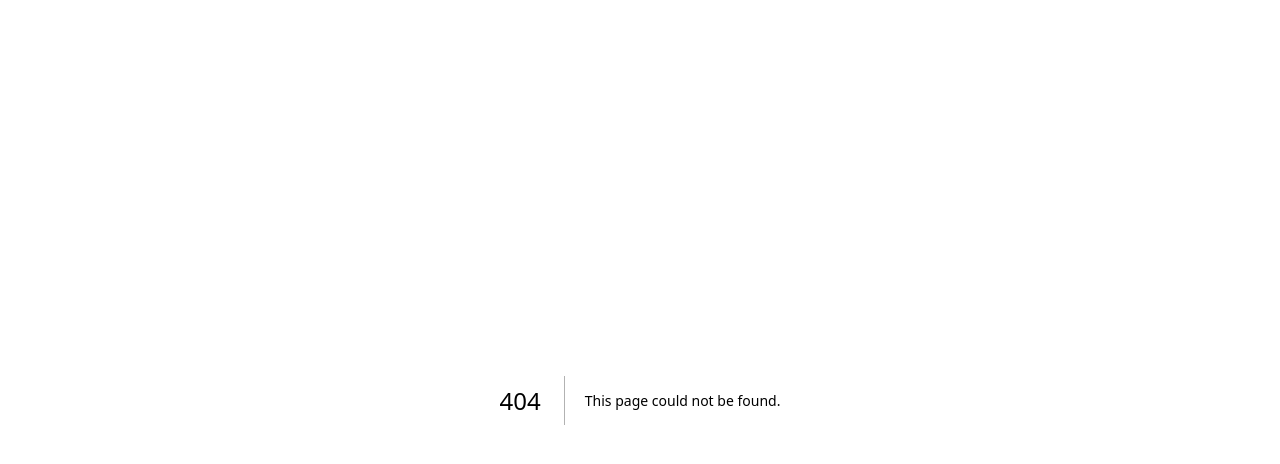
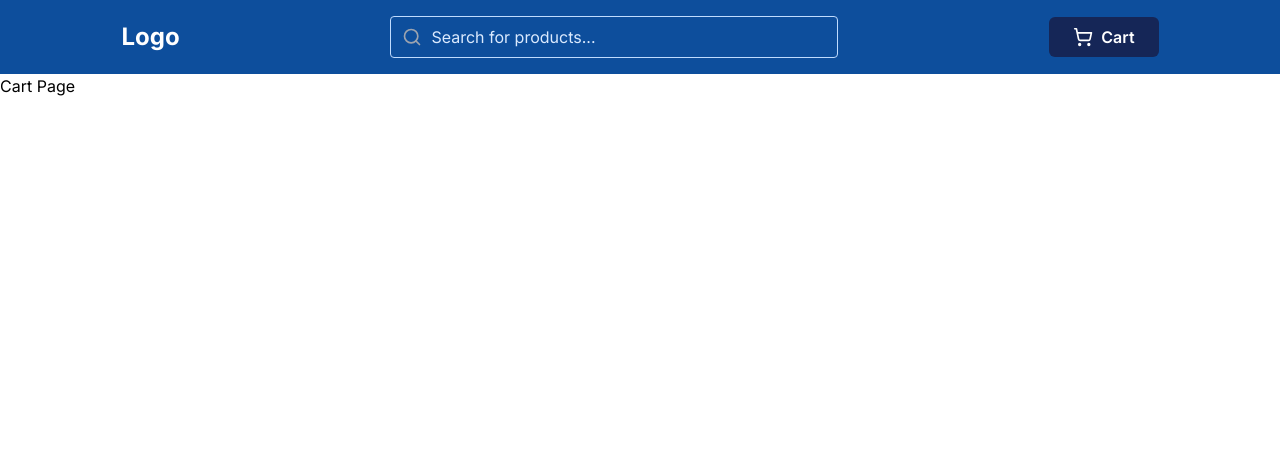
Before and after one commit to Surjendu-kar/Whatbytes, a Next.js app: page /cart in a window 1280 px wide. Before the commit this address had no page. Shown: the top 464 px of the page. Built offline with nearby package versions, Linux system fonts and the light colour scheme.

Commit message:
Add lucide-react dependency and update layout with Header component

```diff
--- /dev/null
+++ b/app/cart/page.tsx
@@ -0,0 +1,7 @@
+function CartPage() {
+  return (
+    <div>Cart Page</div>
+  )
+}
+
+export default CartPage
--- a/app/layout.tsx
+++ b/app/layout.tsx
@@ -1,6 +1,7 @@
 import type { Metadata } from "next";
 import { Inter } from "next/font/google";
 import "./globals.css";
+import Header from "@/components/Header";
 
 const inter = Inter({ subsets: ["latin"] });
 
@@ -16,7 +17,10 @@ export default function RootLayout({
 }>) {
   return (
     <html lang="en">
-      <body className={inter.className}>{children}</body>
+      <body className={inter.className}>
+        <Header />
+        {children}
+      </body>
     </html>
   );
 }
--- /dev/null
+++ b/components/Header.tsx
@@ -0,0 +1,41 @@
+import Link from "next/link"
+import { ShoppingCart, Search } from "lucide-react"
+
+function Header() {
+  return (
+    <div className="flex items-center justify-around bg-[#0d4e9c] p-4">
+      {/* Logo */}
+      <div>
+        <Link href="/">
+          <h1 className="text-2xl font-bold text-white">Logo</h1>
+        </Link>
+      </div>
+
+      {/* Search Bar */}
+        <div className="relative w-full max-w-md">
+          <span className="absolute inset-y-0 left-0 flex items-center pl-3 text-gray-400">
+            <Search size={20} />
+          </span>
+          <input
+            type="text"
+            placeholder="Search for products..."
+            className="w-full pl-10 pr-4 py-2 rounded border border-blue-200 focus:outline-none focus:ring-2 focus:ring-blue-400 bg-transparent text-white placeholder:text-blue-100"
+          />
+        </div>
+
+      <div>
+        {/* Cart Button */}
+        <Link href="/cart">
+          <button className="flex items-center gap-2 bg-[#152657] hover:bg-[#10204e] text-white font-semibold px-6 py-2 rounded-md transition" >
+            <ShoppingCart size={20} />
+            Cart
+          </button>
+        </Link>
+        {/*  avatar */}
+
+      </div>
+    </div>
+  )
+}
+
+export default Header
```
Also changed, not shown: package.json (+6 -5 lines), components/Footer.tsx (added), 1 other file (tests, documents, lock files or other folders).
